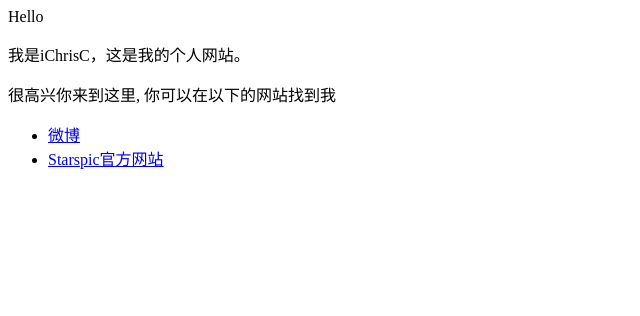
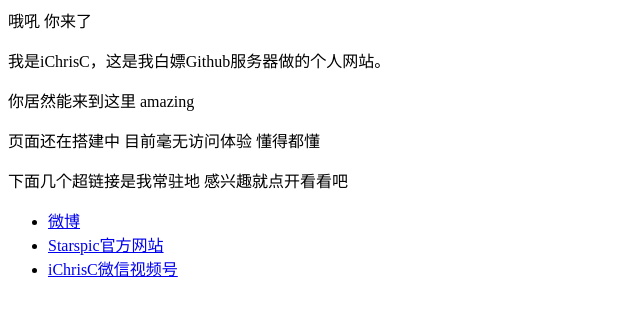
Before and after one commit to cchrishark/cchrishark.github.io, a plain HTML site: page index.html in a window 1280 px wide. Shown: the whole page, without its empty margins (0-640 px from the left). Drawn offline with Linux system fonts and the light colour scheme.

Commit message:
Update index.html

```diff
--- a/index.html
+++ b/index.html
@@ -1,8 +1,11 @@
-<p>Hello</p>
-<p>我是iChrisC，这是我的个人网站。 </p>
-<p>很高兴你来到这里, 你可以在以下的网站找到我</p>
+<p>哦吼 你来了</p>
+<p>我是iChrisC，这是我白嫖Github服务器做的个人网站。 </p>
+<p>你居然能来到这里 amazing</p>
+<p>页面还在搭建中 目前毫无访问体验 懂得都懂</p>
+<p>下面几个超链接是我常驻地 感兴趣就点开看看吧</p>
 
 <ul>
   <li> <a href="https://weibo.com/u/5600249331">微博</a> </li>
   <li> <a href="https://starspic.baklib-free.com/">Starspic官方网站</a> </li>
+  <li> <a href="http://mp.weixin.qq.com/s?__biz=MzkyNTAyNjE1OA==&mid=100000019&idx=1&sn=23e3cece88b4284ccf18e4356ef2ce61&chksm=41cd931276ba1a044f684e7ef982904b954db0b8e66bd67c79ba65682c6e188fd90249d6c0ea#rd">iChrisC微信视频号</a> </li>
 </ul>
```
